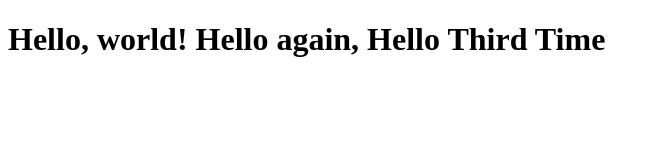
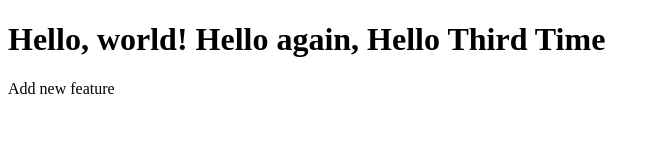
Before and after one commit to OMNIVORE01/lecture0, a plain HTML site: page hello.html in a window 1280 px wide. Shown: the whole page, without its empty margins (0-660 px from the left). Drawn offline with Linux system fonts and the light colour scheme.

Commit message:
Added another line

```diff
--- a/hello.html
+++ b/hello.html
@@ -5,5 +5,6 @@
     </head>
     <body>
       <h1>Hello, world! Hello again, Hello Third Time</h1>
+      Add new feature
     </body>
 </html>
```
